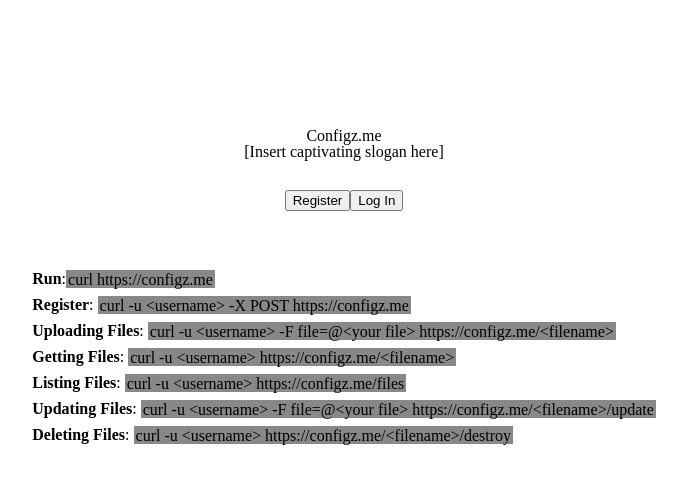
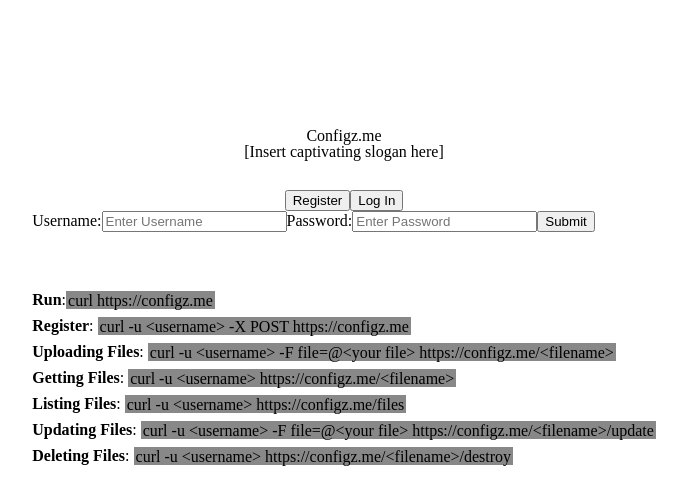
Before and after one commit to I3uckwheat/configzme, a React app in the folder frontend/: page / in a window 1280 px wide. Both pictures are taken after a click on the button "Log In". Shown: the top 504 px of the page, without its empty margins (296-983 px from the left). Built offline with nearby package versions, Linux system fonts and the light colour scheme.

Commit message:
Adds login form & toggles form visibility.

```diff
--- a/frontend/src/components/App.js
+++ b/frontend/src/components/App.js
@@ -2,19 +2,29 @@
 import Landing from "./landing/Landing";
 import Management from "./management/Management";
 
-
 class App extends React.Component {
   state = {
     isLoggedIn: false,
-    username: null
+    username: null,
+    showLoginForm: false,
   };
+
+  toggleForm = (formstatus) => {
+    if (formstatus === false) {
+      formstatus = true;
+      this.setState({showLoginForm: formstatus})
+    } else {
+      formstatus = false;
+      this.setState({showLoginForm: formstatus})
+    }
+  }
 
   render() {
     const userView = isLoggedIn => {
       if (isLoggedIn) {
         return <Management />;
       } else {
-        return <Landing />;
+        return <Landing showLoginForm={this.state.showLoginForm} toggleForm={this.toggleForm}/>;
       }
     };
 
--- a/frontend/src/components/landing/Landing.js
+++ b/frontend/src/components/landing/Landing.js
@@ -1,10 +1,16 @@
 import React from "react";
+import "../../css/landing.css";
 import FeatureList from "./FeatureList";
 import Buttons from "./buttons/Buttons";
-import "../../css/landing.css";
+import LoginForm from "./LoginForm";
 
 class Landing extends React.Component {
   render() {
+
+    if (this.props.showLoginForm === true) {
+
+    }
+
     return (
       <div className="landing">
         <header className="header">
@@ -12,7 +18,8 @@
           <h3>[Insert captivating slogan here]</h3>
         </header>
         <div className="content">
-          <Buttons />
+          <Buttons showLoginForm={this.props.showLoginForm} toggleForm={this.props.toggleForm}/>
+          {this.props.showLoginForm ? <LoginForm /> : null}
           <div className="commands">
             <FeatureList />
           </div>
--- /dev/null
+++ b/frontend/src/components/landing/LoginForm.js
@@ -0,0 +1,17 @@
+import React from "react";
+
+class LoginForm extends React.Component {
+  render() {
+    return (
+      <form className="login-form">
+        <label htmlFor="username">Username:</label>
+        <input type="text" name="username" placeholder="Enter Username"></input>
+        <label htmlFor="password">Password:</label>
+        <input type="text" name="password" placeholder="Enter Password"></input>
+        <input type="submit" value="Submit"></input>
+      </form>
+    );
+  }
+}
+
+export default LoginForm;
--- a/frontend/src/components/landing/buttons/Buttons.js
+++ b/frontend/src/components/landing/buttons/Buttons.js
@@ -8,7 +8,7 @@
     return (
       <div className="buttons-container">
         <RegisterButton />
-        <LoginButton />
+        <LoginButton showLoginForm={this.props.showLoginForm} toggleForm={this.props.toggleForm}/>
       </div>
     );
   }
--- a/frontend/src/components/landing/buttons/LoginButton.js
+++ b/frontend/src/components/landing/buttons/LoginButton.js
@@ -3,7 +3,7 @@
 class LoginButton extends React.Component {
   render() {
     return (
-      <button>Log In</button>
+      <button onClick={ () => { this.props.toggleForm(this.props.showLoginForm) }}>Log In</button>
     );
   }
 }
```
